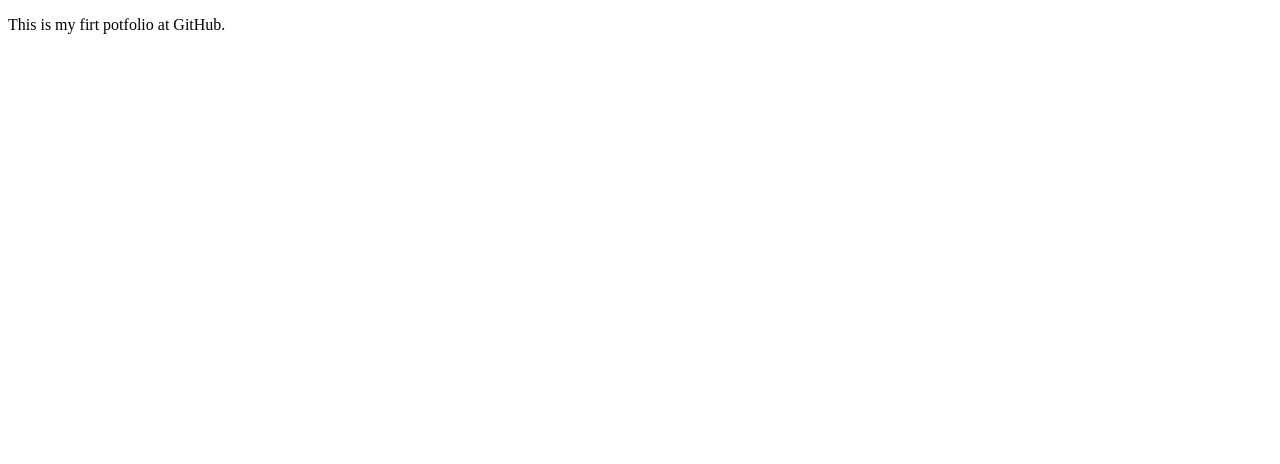
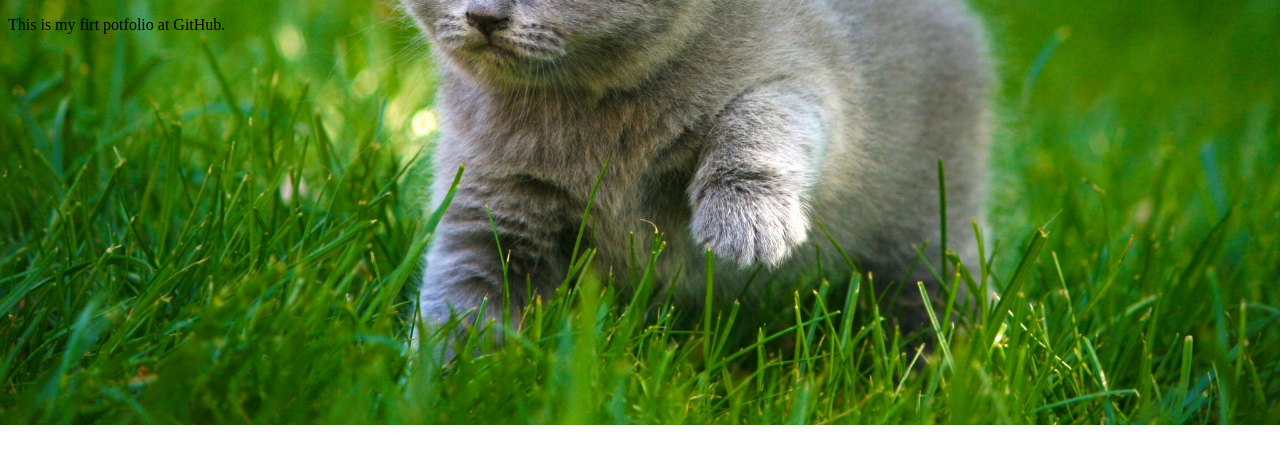
Before and after one commit to NikolayChegivarov/NikolayChegivarov.github.io, a plain HTML site: page index.html in a window 1280 px wide. Drawn offline with Linux system fonts and the light colour scheme.

Commit message:
Update index.html

```diff
--- a/index.html
+++ b/index.html
@@ -4,7 +4,7 @@
     <title>Portfolio</title>
     <style>
       body {
-        background: url('file'.jpg');
+        background: url('file.jpg');
         background-position: center;
         background-repeat: no-repeat;
         background-size: cover;
```
